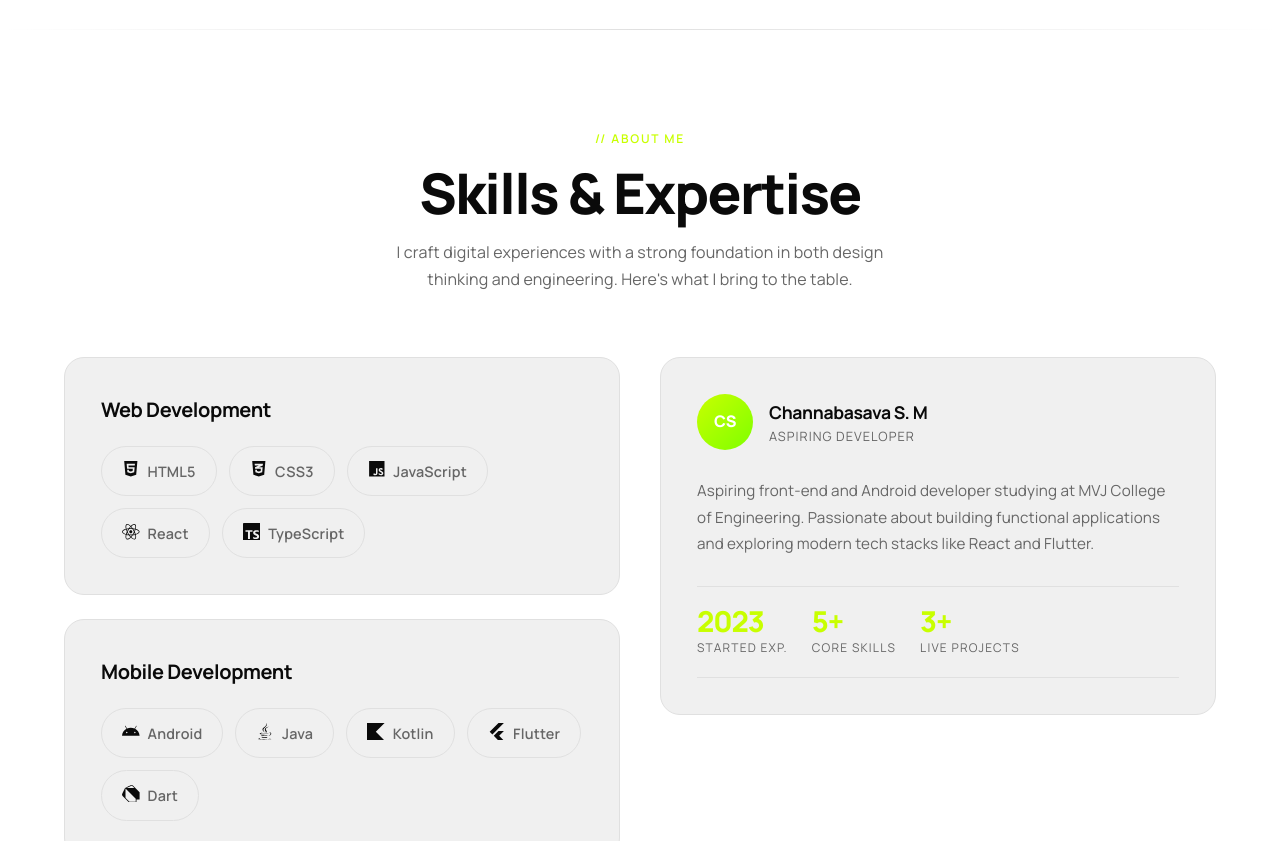
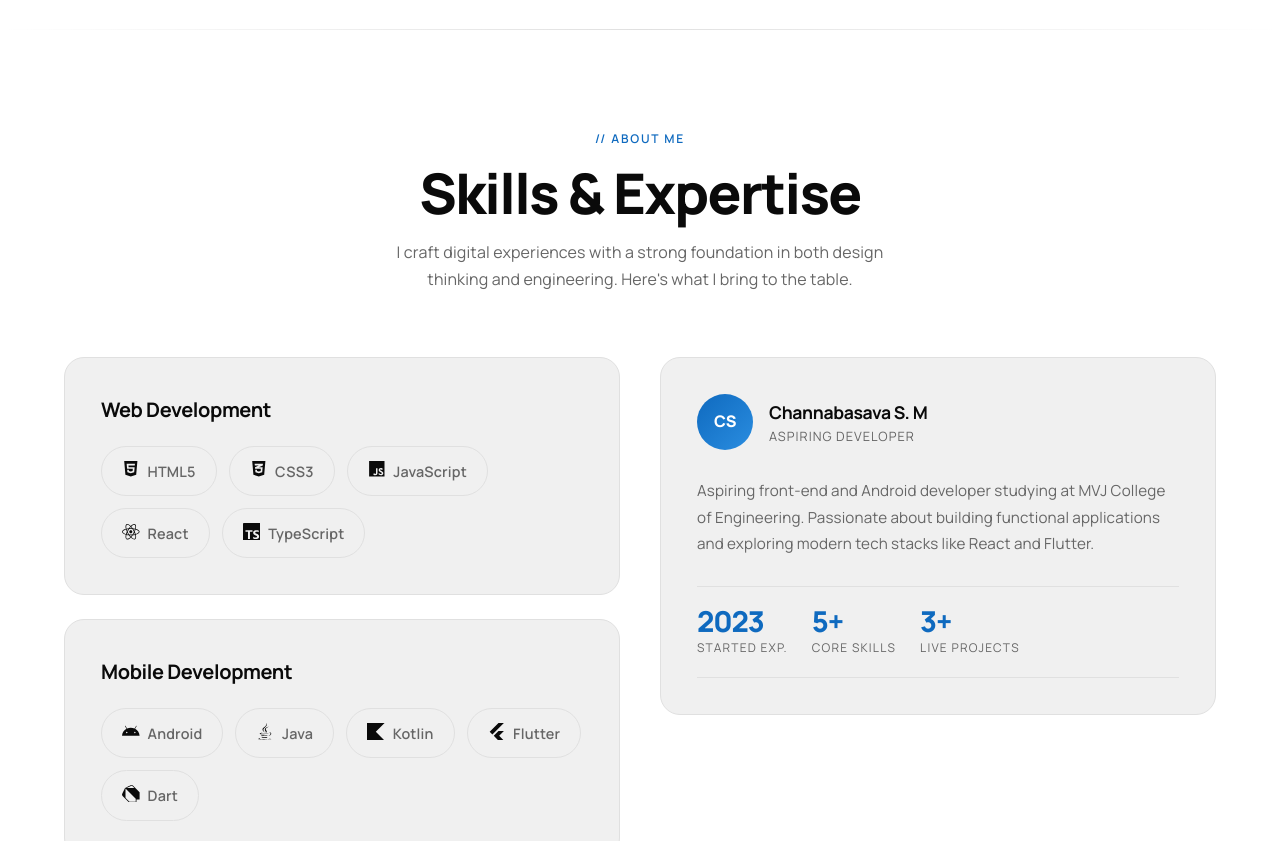
Before and after one commit to channabasav7/portfolio, a React (Vite) app: page / in a window 1280 px wide. Shown: the part 1260-2101 px from the top of the page. Built offline with nearby package versions, Linux system fonts and the light colour scheme; a web font is replaced by a local one.

Commit message:
theme changes neo/verm

```diff
--- a/src/App.css
+++ b/src/App.css
@@ -21,7 +21,7 @@
   --text-primary: #ffffff;
   --text-secondary: #888888;
   --text-muted: #555555;
-  --accent: #c8ff00;
+  --accent: #0f6abf;
   --border: #222222;
   --radius: 12px;
   --radius-lg: 20px;
@@ -37,34 +37,8 @@
   --text-primary: #0a0a0a;
   --text-secondary: #666666;
   --text-muted: #999999;
-  --accent: #c8ff00;
+  --accent: #0f6abf;
   --border: #e0e0e0;
-}
-
-/* Vermillion Mode */
-[data-theme='vermilion'] {
-  --bg-primary: #130a09;
-  --bg-secondary: #1d1110;
-  --bg-card: #261615;
-  --bg-card-hover: #311d1b;
-  --text-primary: #fff3ee;
-  --text-secondary: #f0b8a8;
-  --text-muted: #a9786c;
-  --accent: #ff6b3d;
-  --border: #472724;
-}
-
-/* Neon Mode */
-[data-theme='neon'] {
-  --bg-primary: #040b12;
-  --bg-secondary: #091520;
-  --bg-card: #0d1e2b;
-  --bg-card-hover: #12283a;
-  --text-primary: #eaffff;
-  --text-secondary: #9de6e3;
-  --text-muted: #63b8b4;
-  --accent: #00ffb8;
-  --border: #1b3b52;
 }
 
 * {
--- a/src/components/ParticleCanvas.jsx
+++ b/src/components/ParticleCanvas.jsx
@@ -8,8 +8,6 @@ const SPAWN_RATE = 3; // particles spawned per mouse move event
 const THEME_PARTICLE_STYLE = {
     dark: { hueMin: 210, hueMax: 250, saturation: 80, lightness: 65 },
     light: { hueMin: 190, hueMax: 220, saturation: 72, lightness: 52 },
-    vermilion: { hueMin: 8, hueMax: 28, saturation: 92, lightness: 58 },
-    neon: { hueMin: 152, hueMax: 178, saturation: 96, lightness: 56 },
 };
 
 class Particle {
--- a/src/components/Skills.module.css
+++ b/src/components/Skills.module.css
@@ -129,7 +129,7 @@
   width: 56px;
   height: 56px;
   border-radius: 50%;
-  background: linear-gradient(135deg, var(--accent), #7fff00);
+    background: linear-gradient(135deg, var(--accent), #2a8de0);
   color: var(--bg-primary);
   font-weight: 900;
   font-size: 1rem;
--- a/src/components/ThemeToggle.jsx
+++ b/src/components/ThemeToggle.jsx
@@ -4,21 +4,9 @@ import styles from './ThemeToggle.module.css';
 export default function ThemeToggle() {
   const { theme, toggleTheme } = useTheme();
 
-  const nextTheme = theme === 'dark'
-    ? 'light'
-    : theme === 'light'
-      ? 'vermilion'
-      : theme === 'vermilion'
-        ? 'neon'
-        : 'dark';
+  const nextTheme = theme === 'dark' ? 'light' : 'dark';
 
-  const themeLabel = theme === 'dark'
-    ? 'Dark'
-    : theme === 'light'
-      ? 'Light'
-      : theme === 'vermilion'
-        ? 'Vermillion'
-        : 'Neon';
+  const themeLabel = theme === 'dark' ? 'Dark' : 'Light';
 
   return (
     <button
@@ -31,7 +19,7 @@ export default function ThemeToggle() {
         <svg width="20" height="20" viewBox="0 0 24 24" fill="none" stroke="currentColor" strokeWidth="2">
           <path d="M21 12.79A9 9 0 1 1 11.21 3 7 7 0 0 0 21 12.79z" />
         </svg>
-      ) : theme === 'light' ? (
+      ) : (
         <svg width="20" height="20" viewBox="0 0 24 24" fill="none" stroke="currentColor" strokeWidth="2">
           <circle cx="12" cy="12" r="5" />
           <line x1="12" y1="1" x2="12" y2="3" />
@@ -43,14 +31,6 @@ export default function ThemeToggle() {
           <line x1="4.22" y1="19.78" x2="5.64" y2="18.36" />
           <line x1="18.36" y1="5.64" x2="19.78" y2="4.22" />
         </svg>
-      ) : theme === 'vermilion' ? (
-        <svg width="20" height="20" viewBox="0 0 24 24" fill="none" stroke="currentColor" strokeWidth="2">
-          <path d="M12 2C10.6 5.1 9 7 9 10c0 1.8 1.1 3.2 3 4.1-0.6-2.1 0.9-3.5 2.2-5 1.2-1.4 2.3-2.9 1.7-5.1 2.8 2.2 4.1 4.8 4.1 7.7 0 4.8-3.5 8.3-8 8.3s-8-3.3-8-7.9c0-3.4 2-6.1 5.4-8.1-0.4 2 0.2 3.2 1.2 4.2C10.6 7 10.8 4.6 12 2z" />
-        </svg>
-      ) : (
-        <svg width="20" height="20" viewBox="0 0 24 24" fill="none" stroke="currentColor" strokeWidth="2">
-          <polyline points="13 2 5 14 12 14 11 22 19 10 12 10 13 2" />
-        </svg>
       )}
       <span className={styles.label}>{themeLabel}</span>
     </button>
--- a/src/components/ThemeToggle.module.css
+++ b/src/components/ThemeToggle.module.css
@@ -39,13 +39,3 @@
 .light {
   color: var(--text-primary);
 }
-
-.vermilion {
-  border-color: rgba(255, 107, 61, 0.45);
-  box-shadow: 0 0 0 1px rgba(255, 107, 61, 0.15) inset;
-}
-
-.neon {
-  border-color: rgba(0, 255, 184, 0.5);
-  box-shadow: 0 0 0 1px rgba(0, 255, 184, 0.2) inset, 0 0 18px rgba(0, 255, 184, 0.18);
-}
--- a/src/contexts/ThemeContext.jsx
+++ b/src/contexts/ThemeContext.jsx
@@ -2,7 +2,7 @@ import React, { createContext, useContext, useState, useCallback, useEffect } fr
 
 export const ThemeContext = createContext();
 
-const THEMES = ['dark', 'light', 'vermilion', 'neon'];
+const THEMES = ['dark', 'light'];
 
 export const useTheme = () => {
   const context = useContext(ThemeContext);
```
